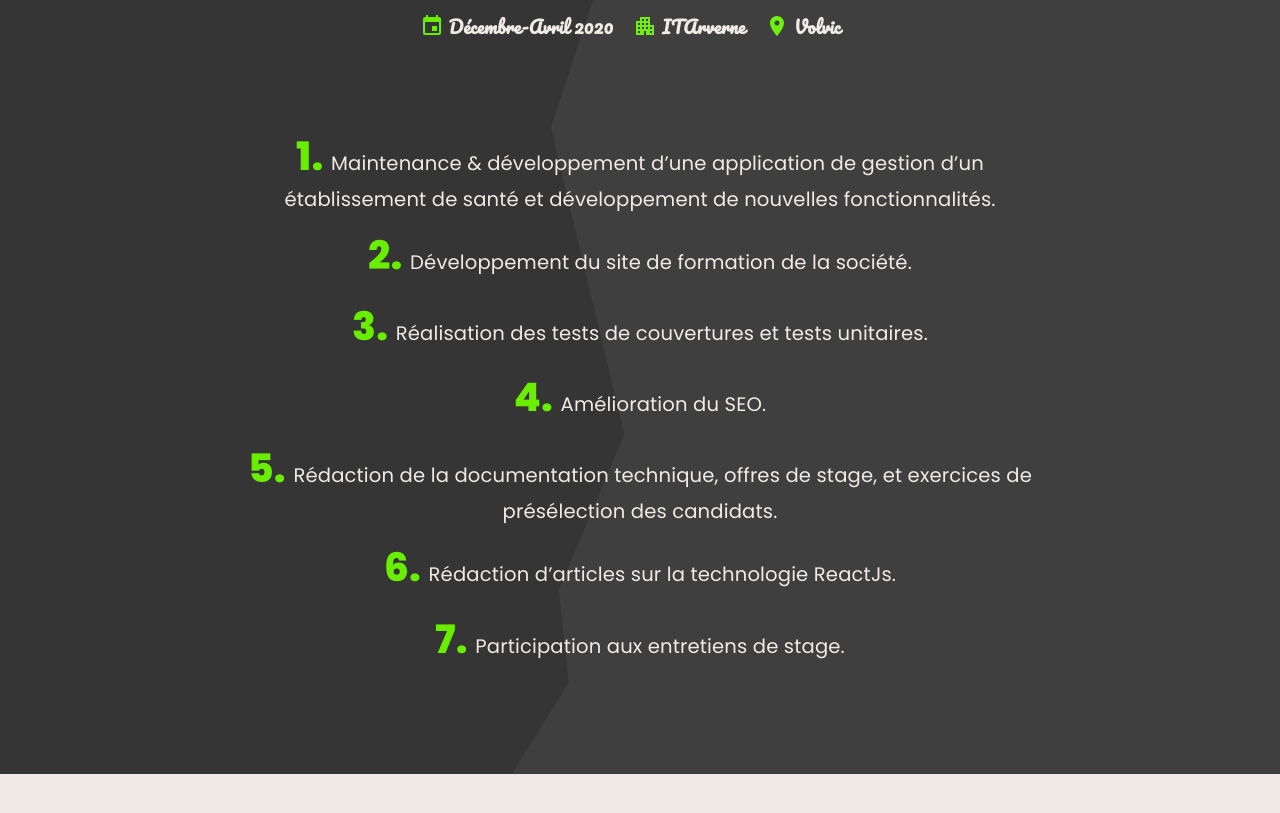
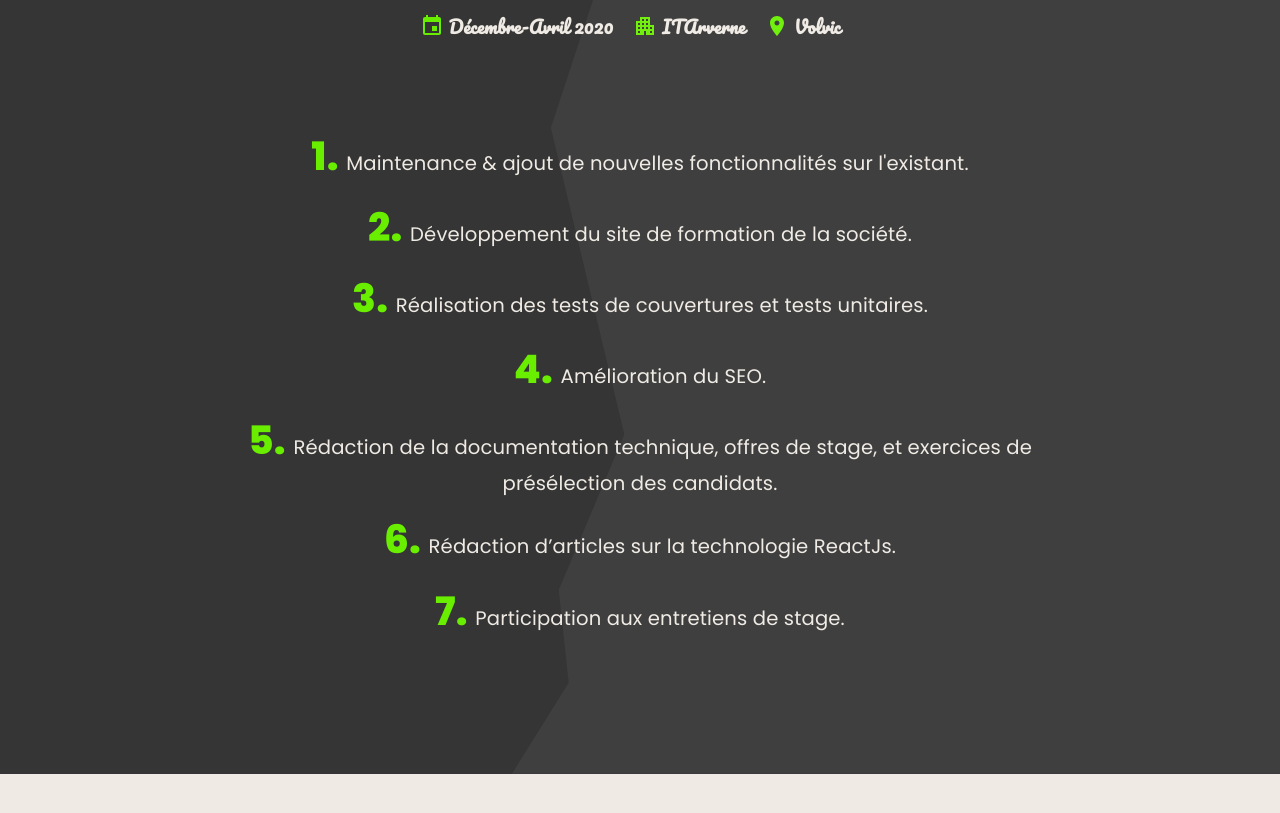
Before and after one commit to kaayso/Portfolio, a React (Create React App) app: page / in a window 1280 px wide. Shown: the part 3220-4033 px from the top of the page. Built offline with nearby package versions, Linux system fonts and the light colour scheme; no server answers.

Commit message:
parcours updated

```diff
--- a/src/containers/route/route.jsx
+++ b/src/containers/route/route.jsx
@@ -49,7 +49,7 @@ export default function Route() {
       period: 'Décembre-Avril 2020',
       location: 'Volvic',
       description: [
-        'Maintenance & développement d’une application de gestion d’un établissement de santé et développement de nouvelles fonctionnalités.',
+        "Maintenance & ajout de nouvelles fonctionnalités sur l'existant.",
         'Développement du site de formation de la société.',
         'Réalisation des tests de couvertures et tests unitaires.',
         'Amélioration du SEO.',
```
